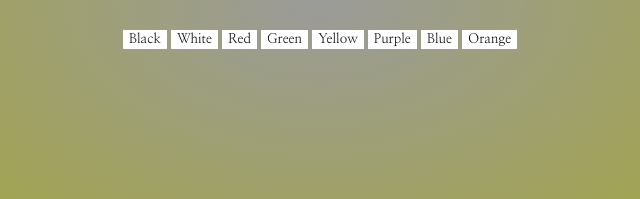
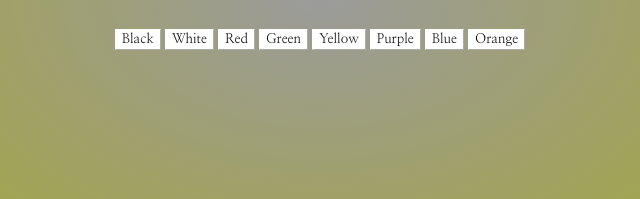
Before and after one commit to jmaliksi/prismatic-dream, a website with bundled scripts: page index.html in a window 1280 px wide. Shown: the part 401-600 px from the top of the page, 320-960 px from the left. Built offline with nearby package versions, Linux system fonts and the light colour scheme.

Commit message:
button styles

```diff
--- a/index.html
+++ b/index.html
@@ -19,14 +19,14 @@
       <span id="dreamText"></span>
     </div>
     <div id="buttons">
-      <button type="button" onclick="prismaticdream.dream('black')">Black</button>
-      <button type="button" onclick="prismaticdream.dream('white')">White</button>
-      <button type="button" onclick="prismaticdream.dream('red')">Red</button>
-      <button type="button" onclick="prismaticdream.dream('green')">Green</button>
-      <button type="button" onclick="prismaticdream.dream('yellow')">Yellow</button>
-      <button type="button" onclick="prismaticdream.dream('purple')">Purple</button>
-      <button type="button" onclick="prismaticdream.dream('blue')">Blue</button>
-      <button type="button" onclick="prismaticdream.dream('orange')">Orange</button>
+      <button type="button" onclick="prismaticdream.dream('black')" style="--bg:black">Black</button>
+      <button type="button" onclick="prismaticdream.dream('white')" style="--bg:white">White</button>
+      <button type="button" onclick="prismaticdream.dream('red')" style="--bg:red">Red</button>
+      <button type="button" onclick="prismaticdream.dream('green')" style="--bg:green">Green</button>
+      <button type="button" onclick="prismaticdream.dream('yellow')" style="--bg:yellow">Yellow</button>
+      <button type="button" onclick="prismaticdream.dream('purple')" style="--bg:purple">Purple</button>
+      <button type="button" onclick="prismaticdream.dream('blue')" style="--bg:blue">Blue</button>
+      <button type="button" onclick="prismaticdream.dream('orange')" style="--bg:orange">Orange</button>
     </div>
   </div>
   <div id="dreamOverlay" class="dreamBox"></div>
--- a/styles.css
+++ b/styles.css
@@ -67,8 +67,19 @@ body {
 }
 
 #buttons button {
-  background: white;
-  border: none;
+  background: #fff;
+  color: #000;
   cursor: pointer;
+  border-color: #fff;
+  border-width: 1px;
   font-family: 'Nanum Myeongjo', serif;
 }
+
+#buttons button:hover {
+  --bg: white;
+  color: var(--bg);
+  border-color: var(--bg);
+  border-width: 1px;
+  background: rgba(125, 125, 125, 0);
+  transition: .5s;
+}
```
